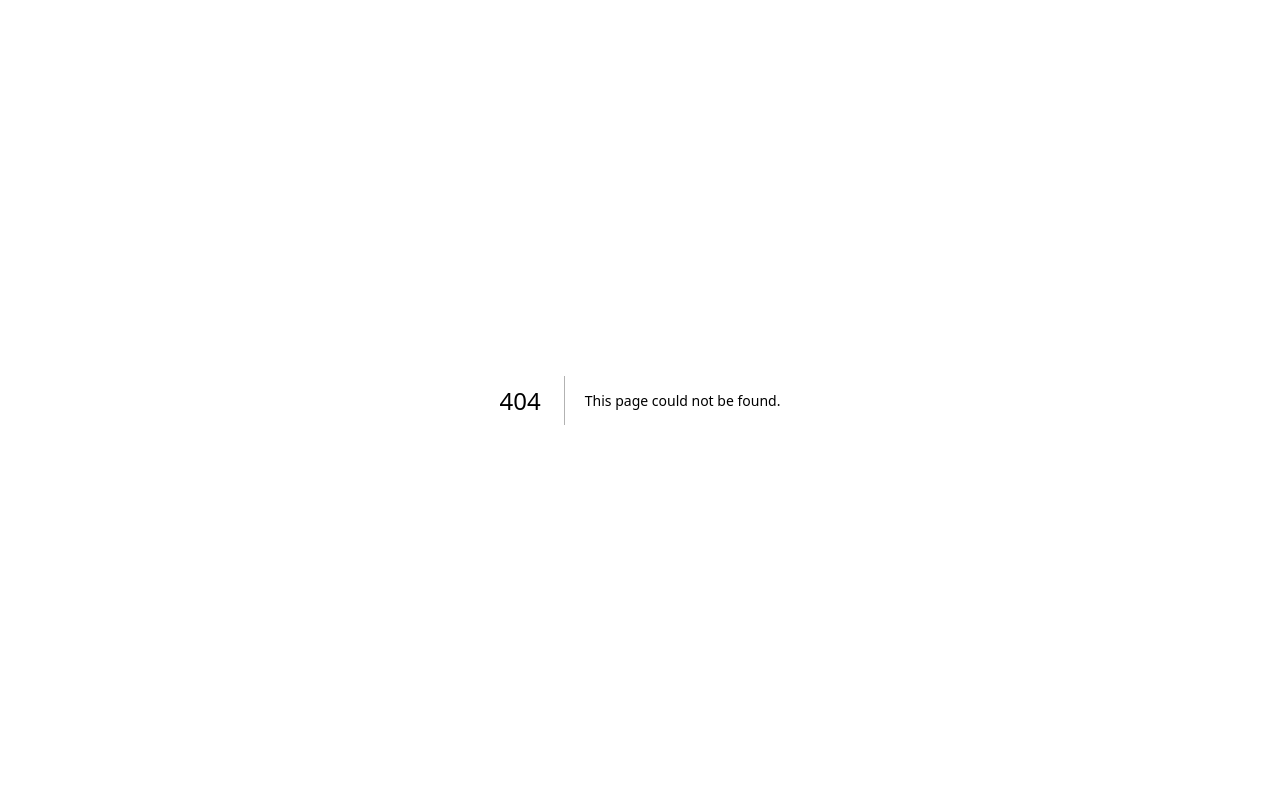
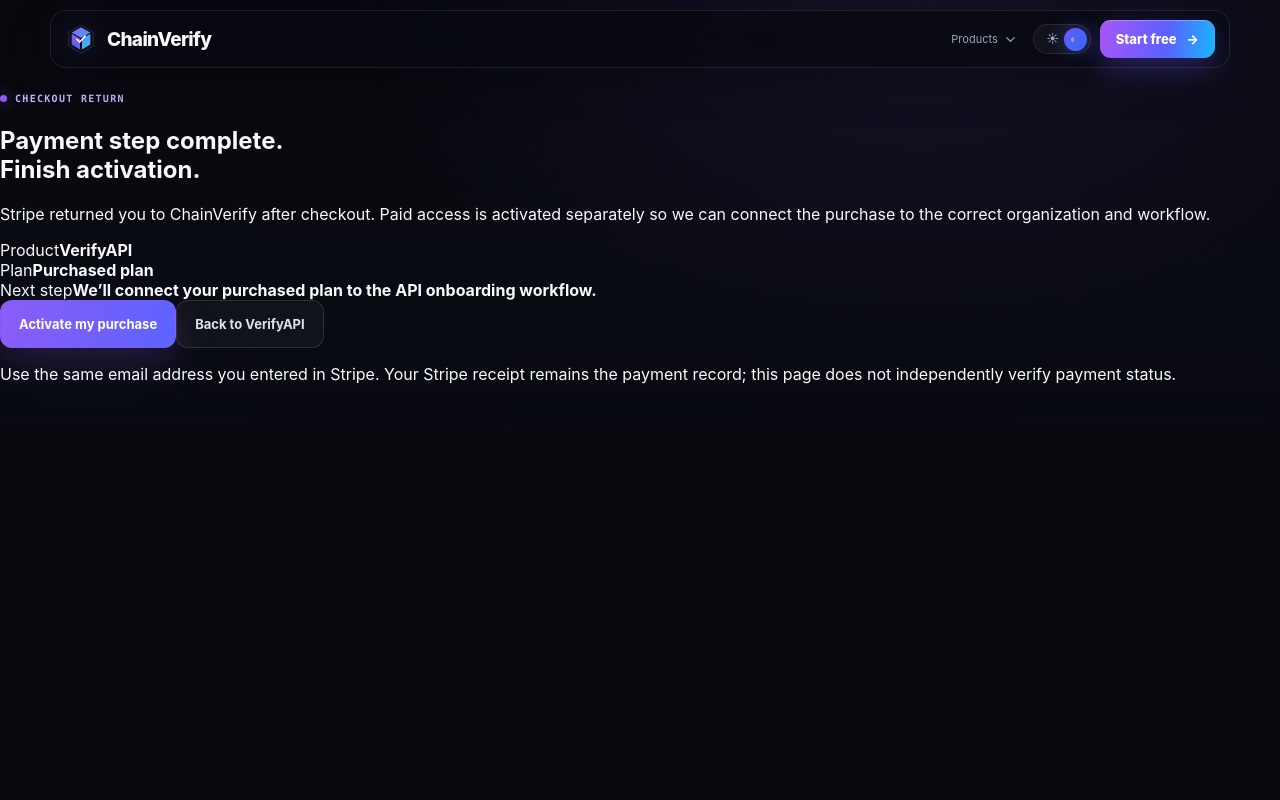
Before and after one commit to BenStoneAI/Chain-verify, a Next.js app in the folder apps/web/: page /verify-api/welcome in a window 1280 px wide. Before the commit this address had no page. Shown: the top 800 px of the page. Built offline with nearby package versions, Linux system fonts and the light colour scheme.

Commit message:
feat(checkout): add verify-api checkout return page

```diff
--- /dev/null
+++ b/apps/web/src/app/verify-api/welcome/page.tsx
@@ -0,0 +1,15 @@
+import CheckoutWelcome from '@/components/proof/CheckoutWelcome';
+
+export default function WelcomePage({
+  searchParams,
+}: {
+  searchParams: { plan?: string; session_id?: string };
+}) {
+  return (
+    <CheckoutWelcome
+      product="verify-api"
+      plan={searchParams.plan}
+      sessionId={searchParams.session_id}
+    />
+  );
+}
```
